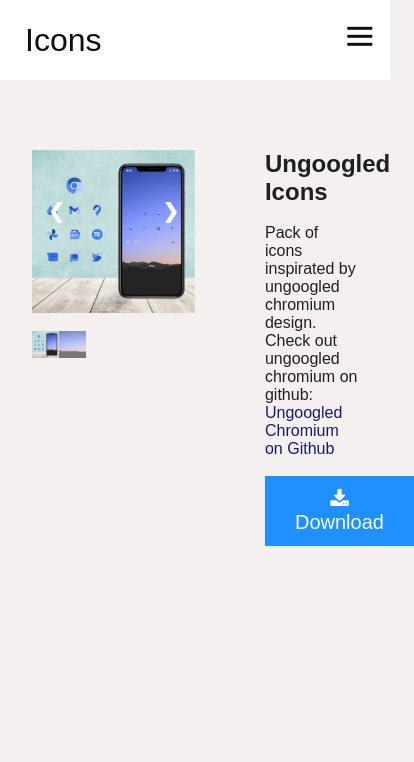
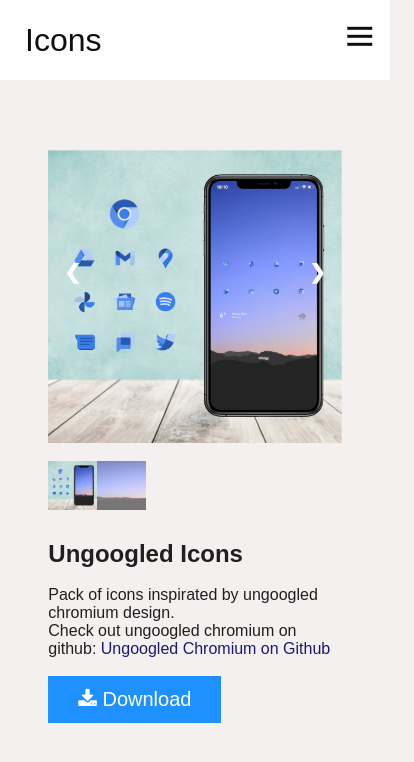
Before and after one commit to Woturios/icons, a plain HTML site: page ungoogled.html in a window 390 px wide. Shown: the whole page, 414 px wide, since content can reach past the window. Drawn offline with Linux system fonts and the light colour scheme.

Commit message:
responsive mobile
u i now responsible

```diff
--- a/downloadsites.css
+++ b/downloadsites.css
@@ -100,6 +100,19 @@ body {
     font-size: 20px;
   }
 
+@media only screen and (max-width: 600px) {
+        .halfsite {
+        width: 90%;
+        margin: auto;
+        float: none;
+        margin-bottom: 30px;
+     }
+
+     .aboutitem {
+         padding-left: 0;
+     }
+    }
+
 
   @media (prefers-color-scheme: dark) {
       a {
--- a/ungoogled.html
+++ b/ungoogled.html
@@ -16,7 +16,7 @@
 
   <nav class="navbar">
     <div class="navbar__container">
-      <a id="navbar__logo" onclick="scrollToTop()">Icons</a>
+      <a id="navbar__logo" href="index.html">Icons</a>
       <div class="navbar__toggle" id="mobile-menu">
         <span class="bar"></span> <span class="bar"></span>
         <span class="bar"></span>
```
Also changed, not shown: 1 other file.
